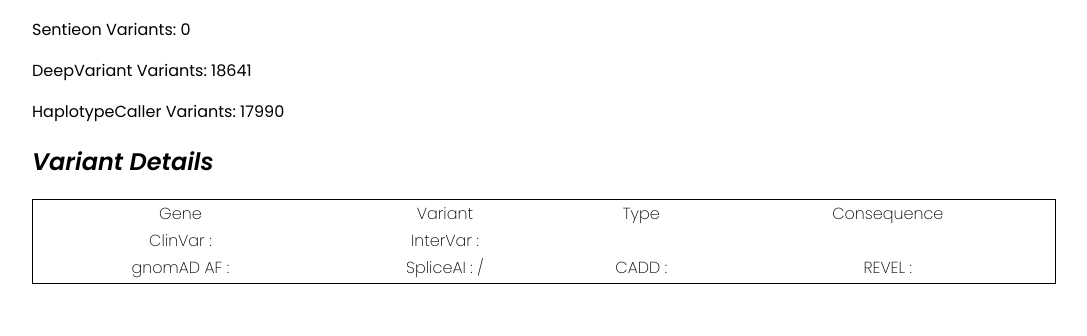
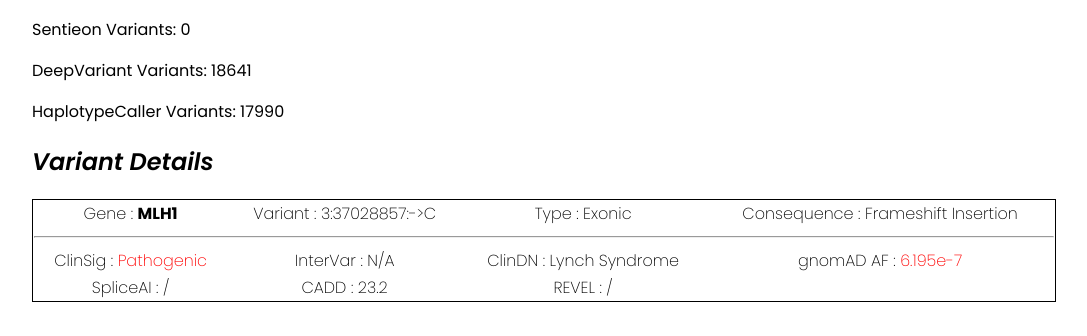
Before and after one commit to mjuilk/pretty-heinous-donald, a plain HTML site: page rr_p1/var_report/main.html in a window 1280 px wide. Shown: the part 194-530 px from the top of the page, without its empty margins (96-1183 px from the left). Drawn offline with Linux system fonts and the light colour scheme; a script that the page names is missing.

Commit message:
basic table elements added

```diff
--- a/rr_p1/var_report/main.html
+++ b/rr_p1/var_report/main.html
@@ -25,26 +25,31 @@
             <table class="poppins-extralight">
                 <thead>
                     <tr>
-                        <th class="poppins-extralight">Gene</th>
-                        <th class="poppins-extralight">Variant</th>
-                        <th class="poppins-extralight">Type</th>
-                        <th class="poppins-extralight">Consequence</th>
-                    </tr>
-                    <tr>
-                        <th class="poppins-extralight">ClinVar : </th>
-                        <th class="poppins-extralight">InterVar : </th>
-                    </tr>
-                    <tr>
-                        <th class="poppins-extralight">gnomAD AF :</th>
-                        <th class="poppins-extralight">SpliceAI : /</th>
-                        <th class="poppins-extralight">CADD : </th>
-                        <th class="poppins-extralight">REVEL : </th>
+                        <th class="poppins-extralight">Gene : <strong>MLH1</strong></th>
+                        <th class="poppins-extralight">Variant : 3:37028857:->C</th>
+                        <th class="poppins-extralight">Type : Exonic</th>
+                        <th class="poppins-extralight">Consequence : Frameshift Insertion</th>
                     </tr>
                 </thead>
+                <tbody>
+                    <tr>
+                        <td colspan="4">
+                            <hr>
+                        </td>
+                    </tr>
+                </tbody>
                 <tbody id="variant-rows">
                     <tr>
-                        <th></th>
-                    </tr>
+                        <tr>
+                            <th class="poppins-extralight">ClinSig : <span style="color: red;">Pathogenic</span></th>
+                            <th class="poppins-extralight">InterVar : <span style="color: black;">N/A</span></th>
+                            <th class="poppins-extralight">ClinDN : Lynch Syndrome</th>
+                            <th class="poppins-extralight">gnomAD AF : <span style="color: red;">6.195e-7</span></th>                        </tr>
+                        <tr>
+                            <th class="poppins-extralight">SpliceAI : / </th>
+                            <th class="poppins-extralight">CADD : 23.2</th>
+                            <th class="poppins-extralight">REVEL : / </th>
+                        </tr>                    </tr>
                 </tbody>
             </table>
         </div>
```
